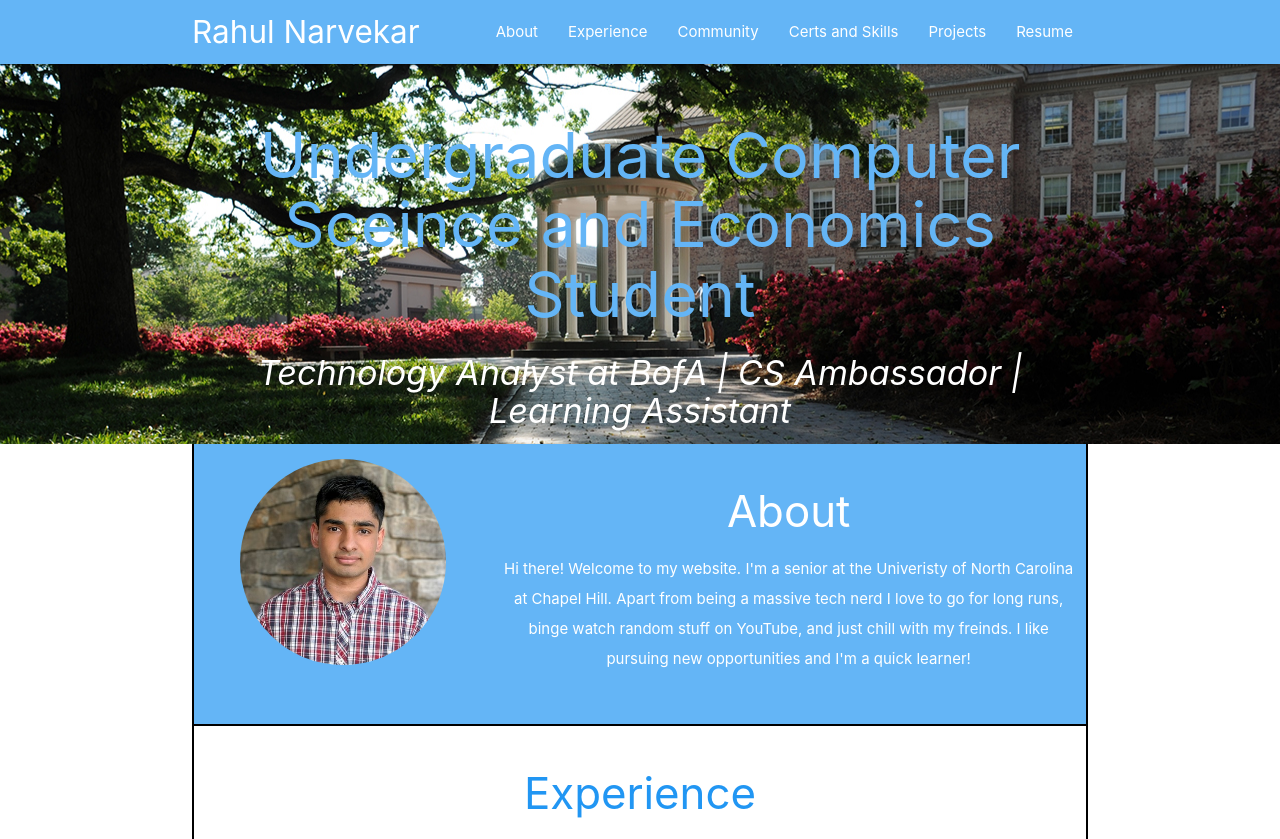
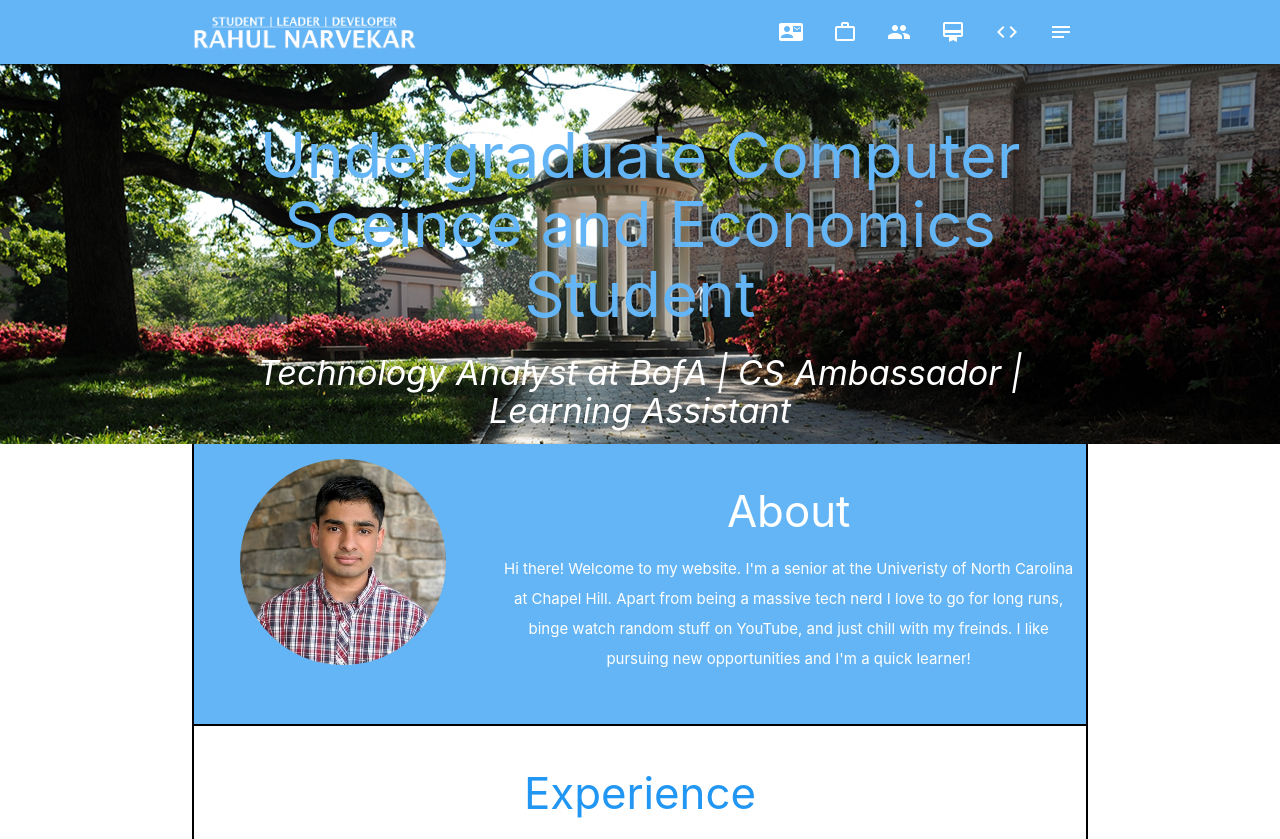
Before and after one commit to RahulUNC/RahulUNC.github.io, a website: page index.html in a window 1280 px wide. Shown: the top 839 px of the page. Drawn offline with nearby package versions, Linux system fonts and the light colour scheme.

Commit message:
new changes

```diff
--- a/index.html
+++ b/index.html
@@ -7,28 +7,53 @@
 
   <!-- CSS  -->
   <link href="https://fonts.googleapis.com/icon?family=Material+Icons" rel="stylesheet">
+  <link href="https://cdnjs.cloudflare.com/ajax/libs/font-awesome/5.15.3/css/all.min.css" rel="stylesheet">
   <link href="css/materialize.css" type="text/css" rel="stylesheet" media="screen,projection"/>
   <link href="css/style.css" type="text/css" rel="stylesheet" media="screen,projection"/>
 </head>
+<style>
+.logo {
+  display: inline-block;
+  height: 100%;
+}
+
+.logo>img {
+  position: absolute;
+  top: 50%;
+  transform: translateY(-50%);
+}
+
+.logo img {
+  width: 25%;
+}
+
+@media only screen and (max-width: 600px) {
+  .logo img {
+    width: 70%;
+  }
+}
+</style>
 <body>
   <nav class="blue lighten-2" role="navigation">
     <div class="nav-wrapper container">
-      <a id="logo-container" href="#" class="brand-logo white-text">Rahul Narvekar</a>
+      <a class="logo">
+        <img src="logo.png">
+      </a>
       <ul class="right hide-on-med-and-down">
-        <li><a class="white-text" href="#about">About</a></li>
-        <li><a class="white-text" href="#experience">Experience</a></li>
-        <li><a class="white-text" href="#community">Community</a></li>
-        <li><a class="white-text" href="#certifications">Certs and Skills</a></li>
-        <li><a class="white-text" href="#projects">Projects</a></li>
-        <li><a class="white-text" href="#resume">Resume</a></li>
+        <li><a class="white-text" href="#about"><i class="material-icons">contact_mail</i></a></li>
+        <li><a class="white-text" href="#experience"><i class="material-icons">work_outline</i></a></li>
+        <li><a class="white-text" href="#community"><i class="material-icons">people</i></a></li>
+        <li><a class="white-text" href="#certifications"><i class="material-icons">card_membership</i></a></li>
+        <li><a class="white-text" href="#projects"><i class="material-icons">code</i></a></li>
+        <li><a class="white-text" href="#resume"><i class="material-icons">notes</i></a></li>
       </ul>
       <ul id="nav-mobile" class="sidenav">
-        <li><a href="#about">About</a></li>
-        <li><a href="#experience">Experience</a></li>
-        <li><a href="#community">Community</a></li>
-        <li><a href="#certifications">Certs and Skills</a></li>
-        <li><a href="#projects">Projects</a></li>
-        <li><a href="#resume">Resume</a></li>
+        <li><a href="#about"><i class="material-icons">contact_mail</i>About</a></li>
+        <li><a href="#experience"><i class="material-icons">work_outline</i>Experience</a></li>
+        <li><a href="#community"><i class="material-icons">people</i>Leadership</a></li>
+        <li><a href="#certifications"><i class="material-icons">card_membership</i>Certifications</a></li>
+        <li><a href="#projects"><i class="material-icons">code</i>Projects</a></li>
+        <li><a href="#resume"><i class="material-icons">notes</i>Resume</a></li>
       </ul>
       <a href="#" data-target="nav-mobile" class="sidenav-trigger"><i class="material-icons">menu</i></a>
     </div>
@@ -216,7 +241,7 @@
         <div class="row center">
           <h3 class="center blue-text lighten-2">Certifications</h3>
         </div>
-        <div class="col s12 m6" style="border-right: 2px solid  #000;">
+        <div class="col s12 m6">
           <div class="icon-block">
             <div class="row center">
               <h5 class="center blue-text text-darken-4">AWS Deveoper Associate</h5>
@@ -265,7 +290,7 @@
         <div class="row center">
           <h3 class="center blue-text lighten-2">Projects</h3>
         </div>
-        <div class="col s12 m6" style="border-right: 2px solid  #000;">
+        <div class="col s12 m6">
           <div class="icon-block">
             <div class="row center">
               <h5 class="center blue-text text-darken-4">SwiftTrip</h5>
```
Also changed, not shown: logo.png (added).
